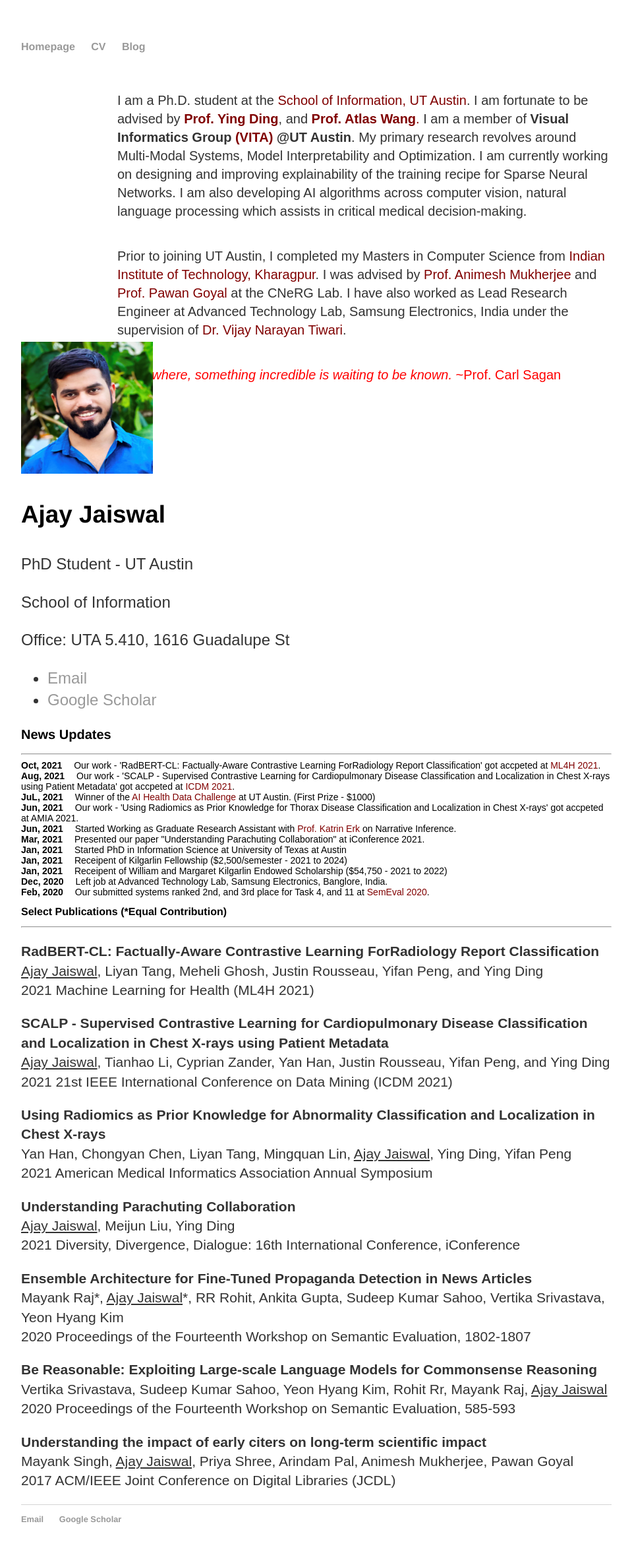
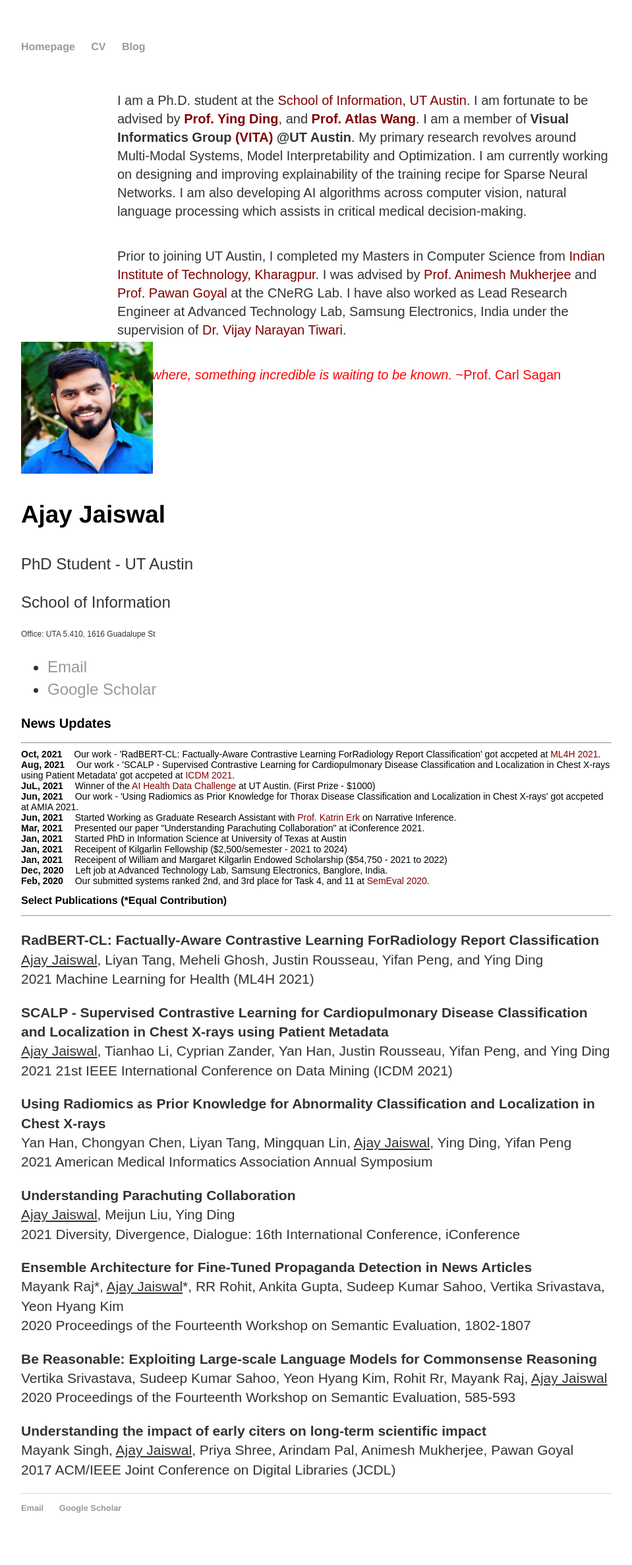
Before and after one commit to Ajay1994/ajay1994.github.io, a Jekyll site: the page built from index.html, in a window 1280 px wide. Shown: the whole page at 66% size, without its empty margins (160-1119 px from the left). Built offline with Jekyll 4.4.1, drawn with Linux system fonts in a browser that asks for light colours.

Commit message:
Update index.html

```diff
--- a/index.html
+++ b/index.html
@@ -30,7 +30,7 @@ title: Ajay Jaiswal Homepage
 			<h3>Ajay Jaiswal</h3>
 			<p>PhD Student - UT Austin</p>
 			<p>School of Information</p>
-			<p>Office: UTA 5.410, 1616 Guadalupe St</p>
+			<p style="font-size:12px">Office: UTA 5.410, 1616 Guadalupe St</p>
 			<ul>
 				   <li><a href="mailto:ajayjaiswal@utexas.edu">Email</a></li>
 				   <li><a href="https://scholar.google.com/citations?user=I783HxYAAAAJ&hl=en">Google Scholar</a></li>
```
